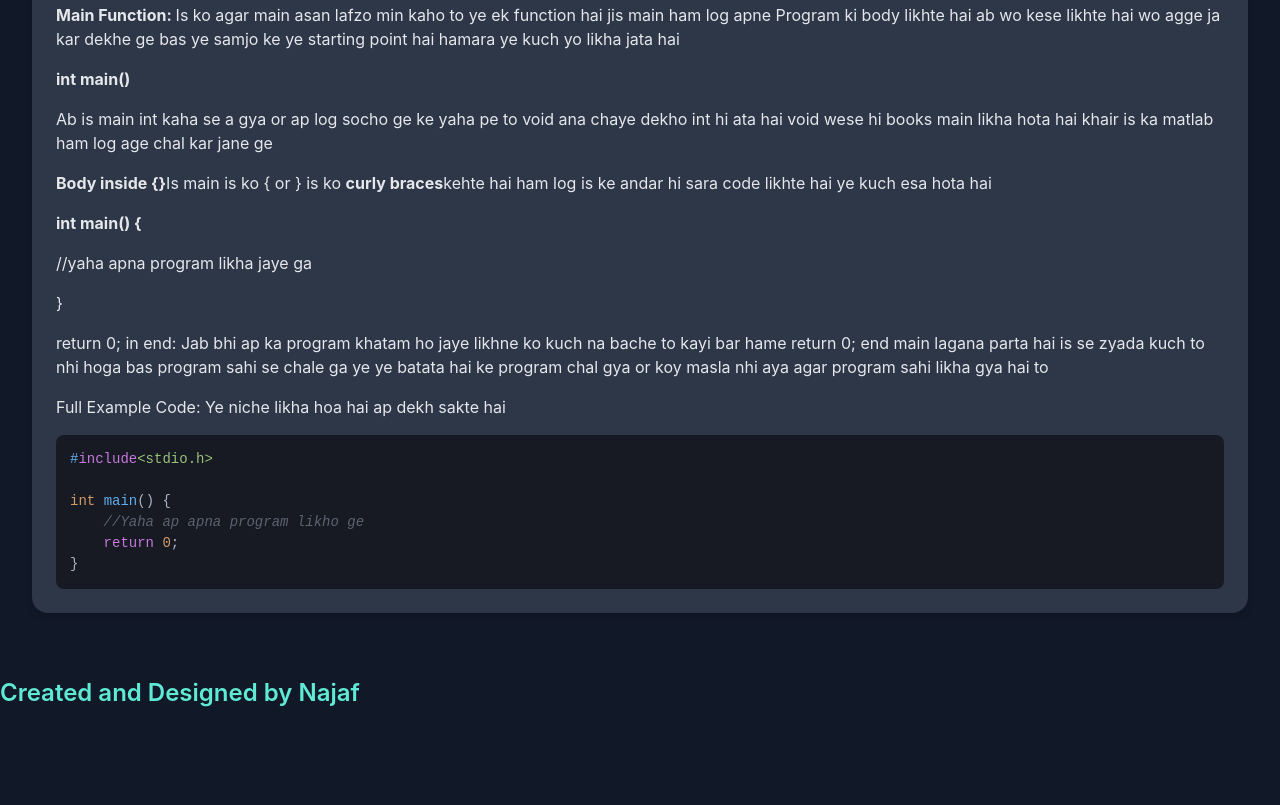
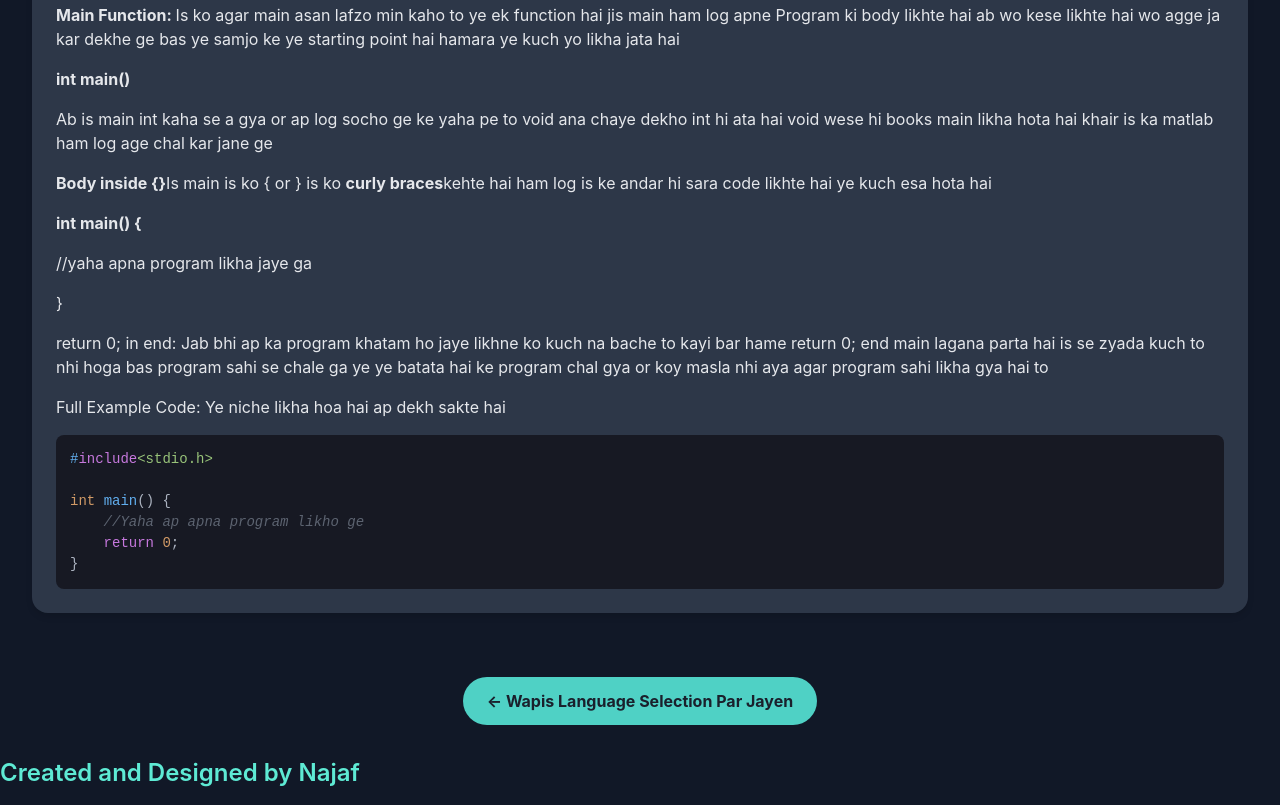
Before and after one commit to RNK-28/guide-of-c, a plain HTML site: page c by rnk2.html in a window 1280 px wide. Shown: the part 501-1306 px from the top of the page. Before the commit the page ends 1226 px from the top, so only its background shows below. Drawn offline with nearby package versions, Linux system fonts and the light colour scheme.

Commit message:
Update c by rnk2.html

```diff
--- a/c by rnk2.html
+++ b/c by rnk2.html
@@ -5,7 +5,6 @@
     <meta name="viewport" content="width=device-width, initial-scale=1.0">
     <title>Computer Science Grade 10th</title>
     <script src="https://cdn.tailwindcss.com"></script>
-    <!-- Highlight.js CSS for a dark theme -->
     <link rel="stylesheet" href="https://cdnjs.cloudflare.com/ajax/libs/highlight.js/11.8.0/styles/atom-one-dark.min.css">
     <style>
         body {
@@ -44,6 +43,28 @@
             font-size: 0.875rem;
             margin-top: 1rem;
         }
+        .footer {
+            text-align: center;
+            margin-top: 2rem;
+            padding: 1rem;
+            color: #a0aec0;
+        }
+        /* Back button styles */
+        .back-btn {
+            display: inline-block;
+            margin-top: 2rem;
+            padding: 0.75rem 1.5rem;
+            background-color: #4fd1c5;
+            color: #1a202c;
+            border-radius: 9999px;
+            font-weight: bold;
+            text-decoration: none;
+            transition: transform 0.3s, background-color 0.3s;
+        }
+        .back-btn:hover {
+            transform: translateY(-3px);
+            background-color: #38b2ac;
+        }
     </style>
 </head>
 <body class="bg-gray-900 text-gray-200">
@@ -54,7 +75,6 @@
         </header>
 
         <main>
-            <!-- Act 2.4 -->
             <div class="card">
                 <h2 class="text-2xl font-semibold mb-4 text-teal-300">Structure of C language</h2>
                 <p>Har chez ka apna ek structure hota hai ese hi C language ka bhi apna ek structure hota hai chalo is ko dekhte hai ki is main kya cheze include hai.</p>
@@ -83,10 +103,13 @@ int main() {
 }</code></pre>
             </div>
         </main>
+
+        <div class="text-center mt-8">
+            <a href="index.html" class="back-btn">← Wapis Language Selection Par Jayen</a>
+        </div>
     </div>
 	<h2 class="text-2xl font-semibold mb-4 text-teal-300">Created and Designed by Najaf</h2>
 
-    <!-- Highlight.js to enable syntax highlighting -->
     <script src="https://cdnjs.cloudflare.com/ajax/libs/highlight.js/11.8.0/highlight.min.js"></script>
     <script>
         // Tell Highlight.js to find and highlight all code blocks
```
